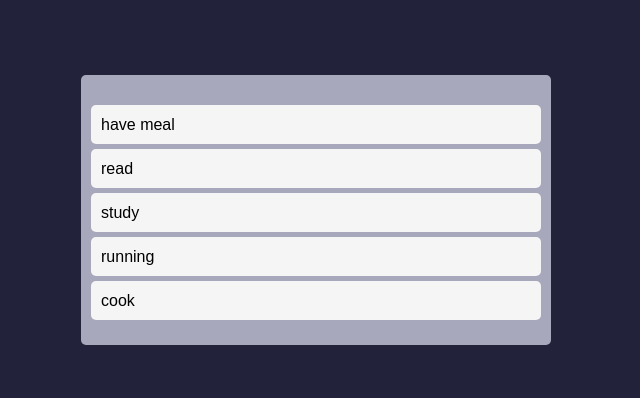
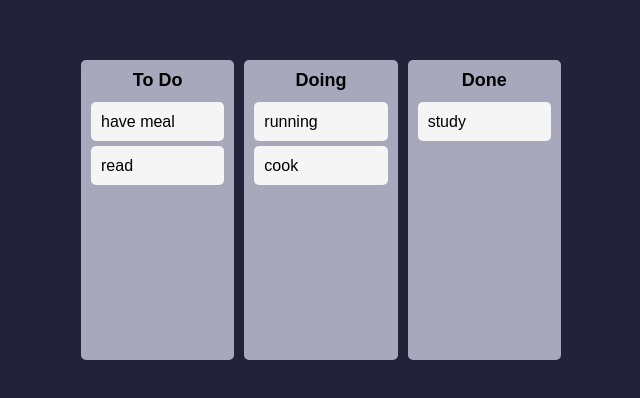
Before and after one commit to 01mccoy/trello-clone, a React (Vite) app: page / in a window 1280 px wide. Shown: the part 190-588 px from the top of the page, without its empty margins (319-959 px from the left). Built offline with nearby package versions, Linux system fonts and the light colour scheme.

Commit message:
Cross Board Movement

```diff
--- a/src/App.tsx
+++ b/src/App.tsx
@@ -1,9 +1,9 @@
 import React from "react";
-import { DragDropContext, DropResult, Droppable } from "react-beautiful-dnd";
+import { DragDropContext, DropResult } from "react-beautiful-dnd";
 import { useRecoilState } from "recoil";
 import styled from "styled-components";
 import { toDoState } from "./atoms";
-import DraggableCard from "./components/DraggableCard";
+import Board from "./components/Board";
 
 const Wrapper = styled.div`
   display: flex;
@@ -16,46 +16,50 @@
 `;
 
 const Boards = styled.div`
-  display: grid;
+  display: flex;
+  justify-content: center;
+  align-items: flex-start;
   width: 100%;
-  grid-template-columns: repeat(1, 1fr);
-`;
-
-const Board = styled.div`
-  padding: 20px 10px;
-  padding-top: 30px;
-  background-color: #a8a8bd;
-  border-radius: 5px;
-  min-height: 200px;
-  margin-right: 10px;
+  gap: 10px;
 `;
 
 function App() {
   const [toDos, setToDos] = useRecoilState(toDoState);
   function onDragEnd({ draggableId, destination, source }: DropResult) {
     if (!destination) return;
-    setToDos((oldToDos) => {
-      const copyToDos = [...oldToDos];
-      copyToDos.splice(source.index, 1);
-      copyToDos.splice(destination?.index, 0, draggableId);
-
-      return copyToDos;
-    });
+    if (destination?.droppableId === source.droppableId) {
+      // same board
+      setToDos((allBoards) => {
+        const boardCopy = [...allBoards[source.droppableId]];
+        boardCopy.splice(source.index, 1);
+        boardCopy.splice(destination?.index, 0, draggableId);
+        return {
+          ...allBoards,
+          [source.droppableId]: boardCopy,
+        };
+      });
+    } else {
+      // cross board
+      setToDos((allBoards) => {
+        const sourceBoard = [...allBoards[source.droppableId]];
+        const targetBoard = [...allBoards[destination.droppableId]];
+        sourceBoard.splice(source.index, 1);
+        targetBoard.splice(destination.index, 0, draggableId);
+        return {
+          ...allBoards,
+          [source.droppableId]: sourceBoard,
+          [destination.droppableId]: targetBoard,
+        };
+      });
+    }
   }
   return (
     <DragDropContext onDragEnd={onDragEnd}>
       <Wrapper>
         <Boards>
-          <Droppable droppableId="one">
-            {(provided) => (
-              <Board ref={provided.innerRef} {...provided.droppableProps}>
-                {toDos.map((toDo, index) => (
-                  <DraggableCard key={toDo} toDo={toDo} index={index} />
-                ))}
-                {provided.placeholder}
-              </Board>
-            )}
-          </Droppable>
+          {Object.keys(toDos).map((boardId) => (
+            <Board boardId={boardId} key={boardId} toDos={toDos[boardId]} />
+          ))}
         </Boards>
       </Wrapper>
     </DragDropContext>
--- a/src/atoms.tsx
+++ b/src/atoms.tsx
@@ -1,6 +1,14 @@
 import { atom } from "recoil";
 
-export const toDoState = atom({
+interface IToDoState {
+  [key: string]: string[];
+}
+
+export const toDoState = atom<IToDoState>({
   key: "toDo",
-  default: ["have meal", "read", "study", "running", "cook"],
+  default: {
+    "To Do": ["have meal", "read"],
+    Doing: ["running", "cook"],
+    Done: ["study"],
+  },
 });
--- /dev/null
+++ b/src/components/Board.tsx
@@ -0,0 +1,44 @@
+import { Droppable } from "react-beautiful-dnd";
+import styled from "styled-components";
+import DraggableCard from "./DraggableCard";
+
+const Wrapper = styled.div`
+  width: 300px;
+  padding: 20px 10px;
+  padding-top: 10px;
+  background-color: #a8a8bd;
+  border-radius: 5px;
+  min-height: 300px;
+`;
+
+const Title = styled.h2`
+  text-align: center;
+  font-weight: 600;
+  margin-bottom: 10px;
+  font-size: 18px;
+`;
+
+interface IBoardProps {
+  toDos: string[];
+  boardId: string;
+}
+
+function Board({ toDos, boardId }: IBoardProps) {
+  return (
+    <Wrapper>
+      <Title>{boardId}</Title>
+      <Droppable droppableId={boardId}>
+        {(provided) => (
+          <div ref={provided.innerRef} {...provided.droppableProps}>
+            {toDos.map((toDo, index) => (
+              <DraggableCard key={toDo} index={index} toDo={toDo} />
+            ))}
+            {provided.placeholder}
+          </div>
+        )}
+      </Droppable>
+    </Wrapper>
+  );
+}
+
+export default Board;
--- a/src/components/DraggableCard.tsx
+++ b/src/components/DraggableCard.tsx
@@ -16,7 +16,7 @@
 
 function DraggableCard({ toDo, index }: IDraggableCardProps) {
   return (
-    <Draggable key={toDo} draggableId={toDo} index={index}>
+    <Draggable draggableId={toDo} index={index}>
       {(provided) => (
         <Card
           ref={provided.innerRef}
```
